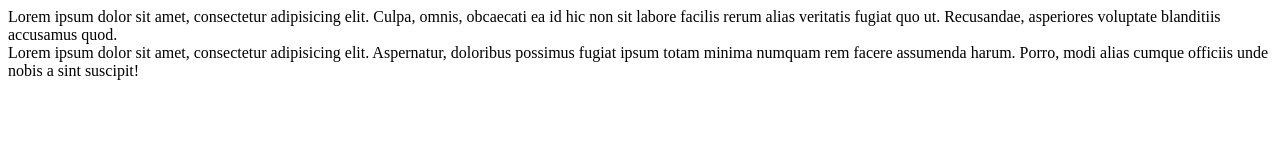
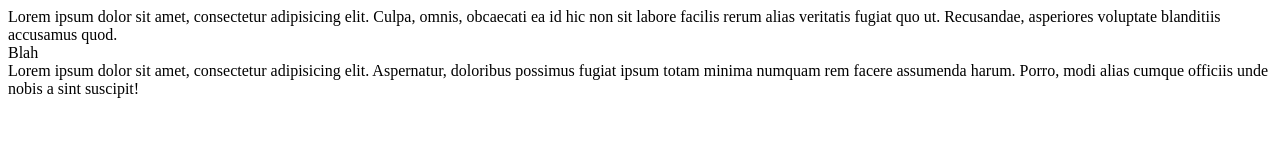
Before and after one commit to ElliotSchmelliot/SourceTree-Test, a plain HTML site: page index.html in a window 1280 px wide. Drawn offline with Linux system fonts and the light colour scheme.

Commit message:
test push

```diff
--- a/index.html
+++ b/index.html
@@ -7,6 +7,7 @@
 <body>
 	<div class="main">
 		<div>Lorem ipsum dolor sit amet, consectetur adipisicing elit. Culpa, omnis, obcaecati ea id hic non sit labore facilis rerum alias veritatis fugiat quo ut. Recusandae, asperiores voluptate blanditiis accusamus quod.</div>
+		<div>Blah</div>
 		<div>Lorem ipsum dolor sit amet, consectetur adipisicing elit. Aspernatur, doloribus possimus fugiat ipsum totam minima numquam rem facere assumenda harum. Porro, modi alias cumque officiis unde nobis a sint suscipit!</div>
 	</div>
 </body>
```
